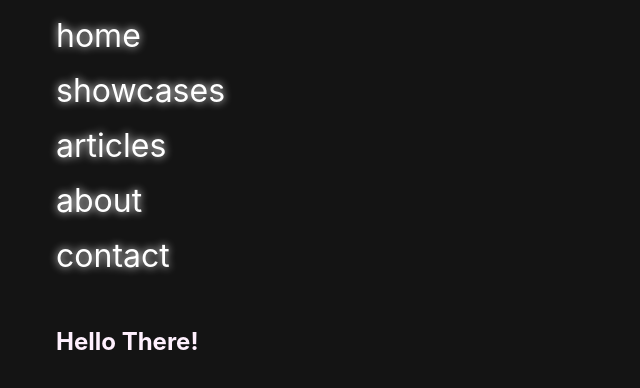
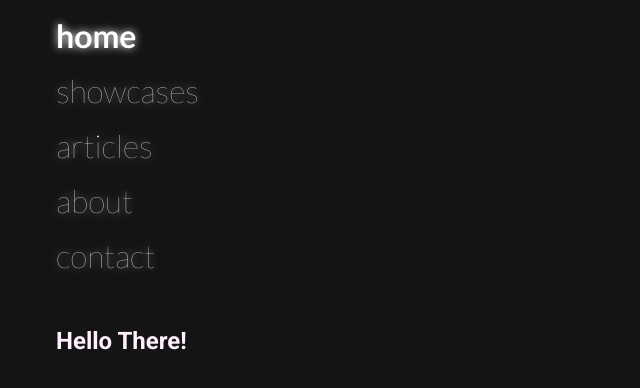
Before and after one commit to andersbjorkland/react-online, a React (Create React App) app: page / in a window 1280 px wide. Shown: the top 388 px of the page, without its empty margins (0-640 px from the left). Built offline with nearby package versions, Linux system fonts and the light colour scheme.

Commit message:
added basic nav components

```diff
--- a/public/index.html
+++ b/public/index.html
@@ -24,7 +24,10 @@
       work correctly both with client-side routing and a non-root public URL.
       Learn how to configure a non-root public URL by running `npm run build`.
     -->
-    <title>React App</title>
+    <link rel="preconnect" href="https://fonts.googleapis.com">
+    <link rel="preconnect" href="https://fonts.gstatic.com" crossorigin>
+    <link href="https://fonts.googleapis.com/css2?family=Lato:wght@100;300;400;700;900&family=Roboto:ital,wght@0,100;0,300;0,400;0,700;1,900&display=swap" rel="stylesheet">
+    <title>Anders Björkland - Fullstack Web Developer</title>
   </head>
   <body>
     <noscript>You need to enable JavaScript to run this app.</noscript>
--- a/src/Components/NavBar.js
+++ b/src/Components/NavBar.js
@@ -1,28 +1,34 @@
 import styled from "styled-components";
 import DefaultLayoutContainer from "../Layout/DefaultLayoutContainer";
 
-const NavLink = (props) => {
 const LinkContainer = styled.a`
     font-size: 2rem;
     color: white;
     display: flex;
     position: relative;
     text-decoration: none;
+    font-weight: lighter;
 
 
     > * {
         position: relative;
     }
 
+    &.active {
+        font-weight: bold;
+    }
+
 
 `;
+
 const Blurred = styled.div`
     filter: blur(4px);
     position: absolute;
 `;
 
+const NavLink = (props) => {
     return (
-        <LinkContainer href={props.href ?? "#"}>
+        <LinkContainer href={props.href ?? "#"} className={props.className}>
             <div>{props.children}</div>
             <Blurred>{props.children}</Blurred>
         </LinkContainer>
@@ -35,13 +41,12 @@
 
     gap: 1rem;
 
-
 `;
 
 const NavBar = () => (
     <DefaultLayoutContainer>
         <NavBarStyle>
-            <NavLink href="#home">home</NavLink>
+            <NavLink href="#home" className="active">home</NavLink>
             <NavLink href="#home">showcases</NavLink>
             <NavLink href="#home">articles</NavLink>
             <NavLink href="#home">about</NavLink>
--- a/src/GlobalStyle.js
+++ b/src/GlobalStyle.js
@@ -15,11 +15,17 @@
         --textColors: var(--lightPink);
 
         h1, h2, h3, h4, h5, h6 {
-            color: var(--pinkWhite)
+            color: var(--pinkWhite);
+            font-family: 'Roboto', sans-serif;
         }
 
         p {
             color: var(--lightPink);
+            font-family: 'Lato', sans-serif;
+        }
+
+        a {
+            font-family: 'Lato', sans-serif;
         }
 
 
```
Lines whose indentation alone changed are shown as unchanged.
